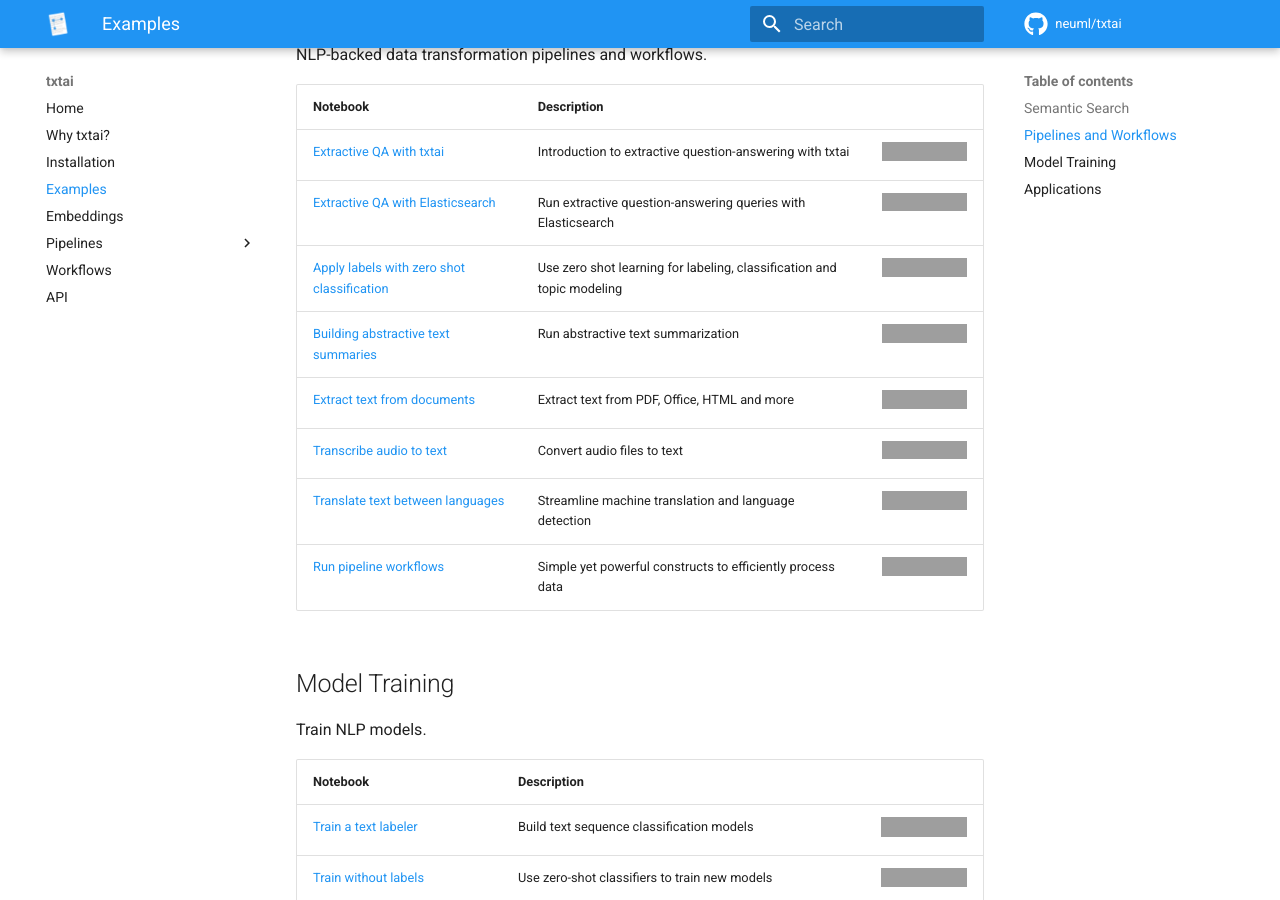
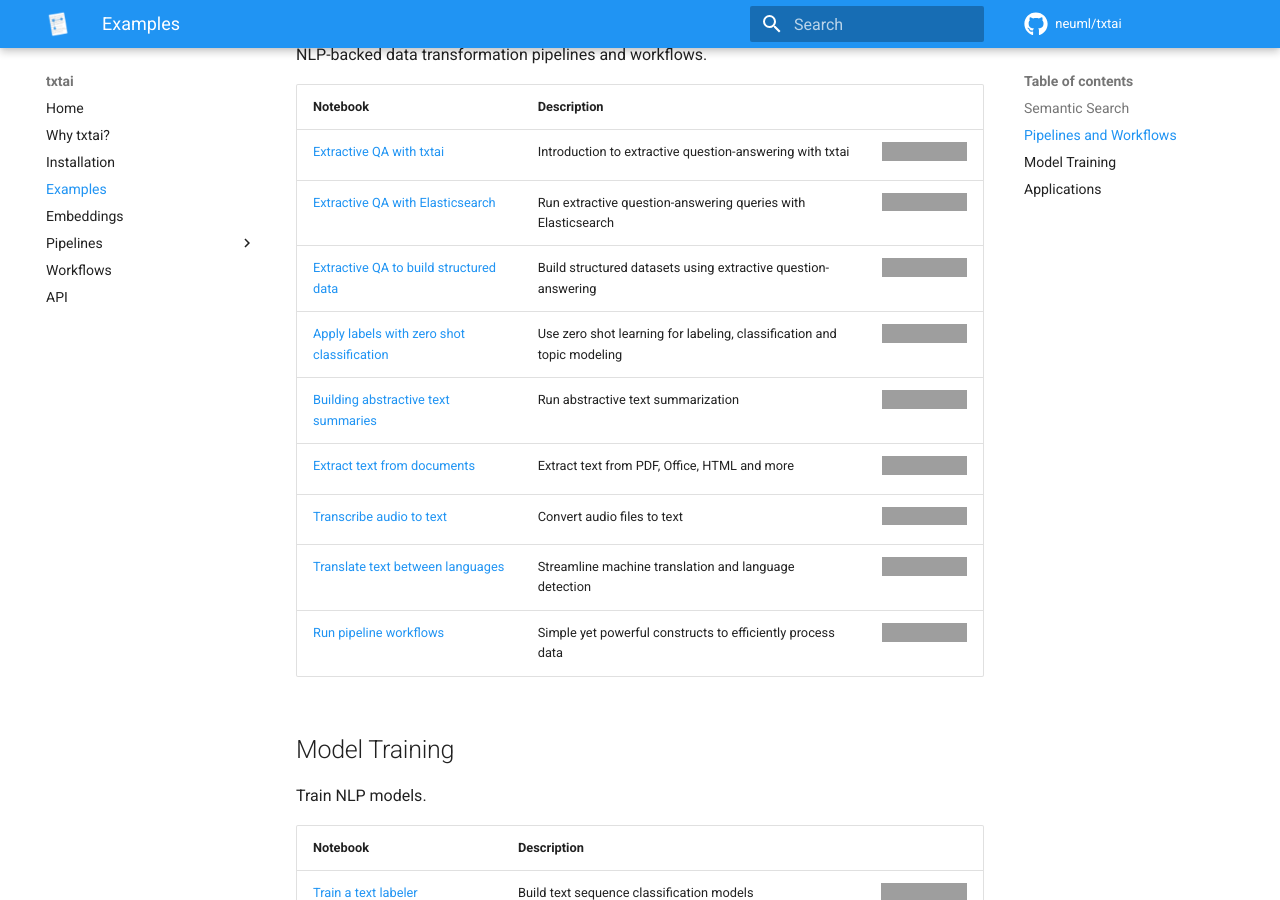
Before and after one commit to neuml/txtai, an MkDocs documentation site: the page built from docs/examples.md, in a window 1280 px wide and 900 px high, scrolled down 904 px. Built offline with MkDocs 1.6.1 and Material for MkDocs 9.7.7, drawn with Linux system fonts in a browser that asks for light colours; comment, search, counter and statistics services are not loaded; grey boxes are pictures that could not be loaded.

Commit message:
Add notebook using extractive qa to build structured data, closes #117

```diff
--- a/docs/examples.md
+++ b/docs/examples.md
@@ -24,6 +24,7 @@
 |:----------|:-------------|------:|
 | [Extractive QA with txtai](https://github.com/neuml/txtai/blob/master/examples/05_Extractive_QA_with_txtai.ipynb) | Introduction to extractive question-answering with txtai | [![Open In Colab](https://colab.research.google.com/assets/colab-badge.svg)](https://colab.research.google.com/github/neuml/txtai/blob/master/examples/05_Extractive_QA_with_txtai.ipynb) |
 | [Extractive QA with Elasticsearch](https://github.com/neuml/txtai/blob/master/examples/06_Extractive_QA_with_Elasticsearch.ipynb) | Run extractive question-answering queries with Elasticsearch | [![Open In Colab](https://colab.research.google.com/assets/colab-badge.svg)](https://colab.research.google.com/github/neuml/txtai/blob/master/examples/06_Extractive_QA_with_Elasticsearch.ipynb) |
+| [Extractive QA to build structured data](https://github.com/neuml/txtai/blob/master/examples/20_Extractive_QA_to_build_structured_data.ipynb) | Build structured datasets using extractive question-answering | [![Open In Colab](https://colab.research.google.com/assets/colab-badge.svg)](https://colab.research.google.com/github/neuml/txtai/blob/master/examples/20_Extractive_QA_to_build_structured_data.ipynb) |
 | [Apply labels with zero shot classification](https://github.com/neuml/txtai/blob/master/examples/07_Apply_labels_with_zero_shot_classification.ipynb) | Use zero shot learning for labeling, classification and topic modeling | [![Open In Colab](https://colab.research.google.com/assets/colab-badge.svg)](https://colab.research.google.com/github/neuml/txtai/blob/master/examples/07_Apply_labels_with_zero_shot_classification.ipynb) |
 | [Building abstractive text summaries](https://github.com/neuml/txtai/blob/master/examples/09_Building_abstractive_text_summaries.ipynb) | Run abstractive text summarization | [![Open In Colab](https://colab.research.google.com/assets/colab-badge.svg)](https://colab.research.google.com/github/neuml/txtai/blob/master/examples/09_Building_abstractive_text_summaries.ipynb) |
 | [Extract text from documents](https://github.com/neuml/txtai/blob/master/examples/10_Extract_text_from_documents.ipynb) | Extract text from PDF, Office, HTML and more | [![Open In Colab](https://colab.research.google.com/assets/colab-badge.svg)](https://colab.research.google.com/github/neuml/txtai/blob/master/examples/10_Extract_text_from_documents.ipynb) |
```
Also changed, not shown: README.md (+1 -0 lines), 1 other file.
